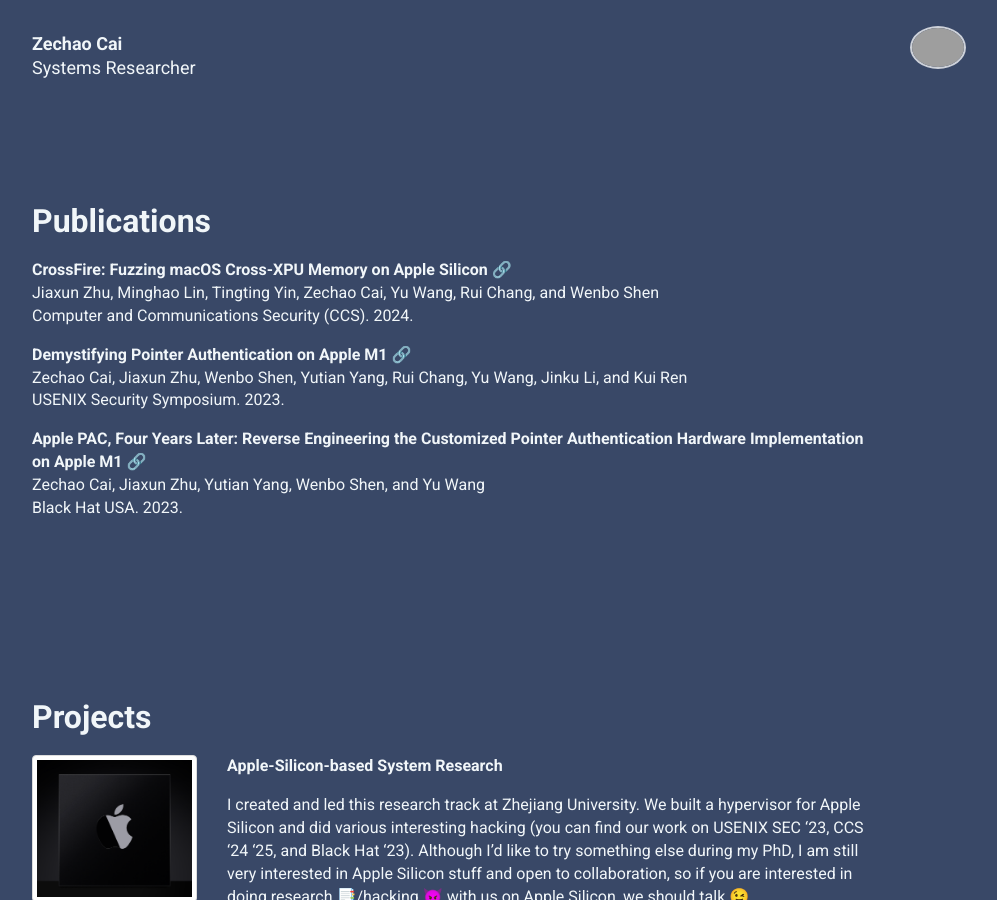
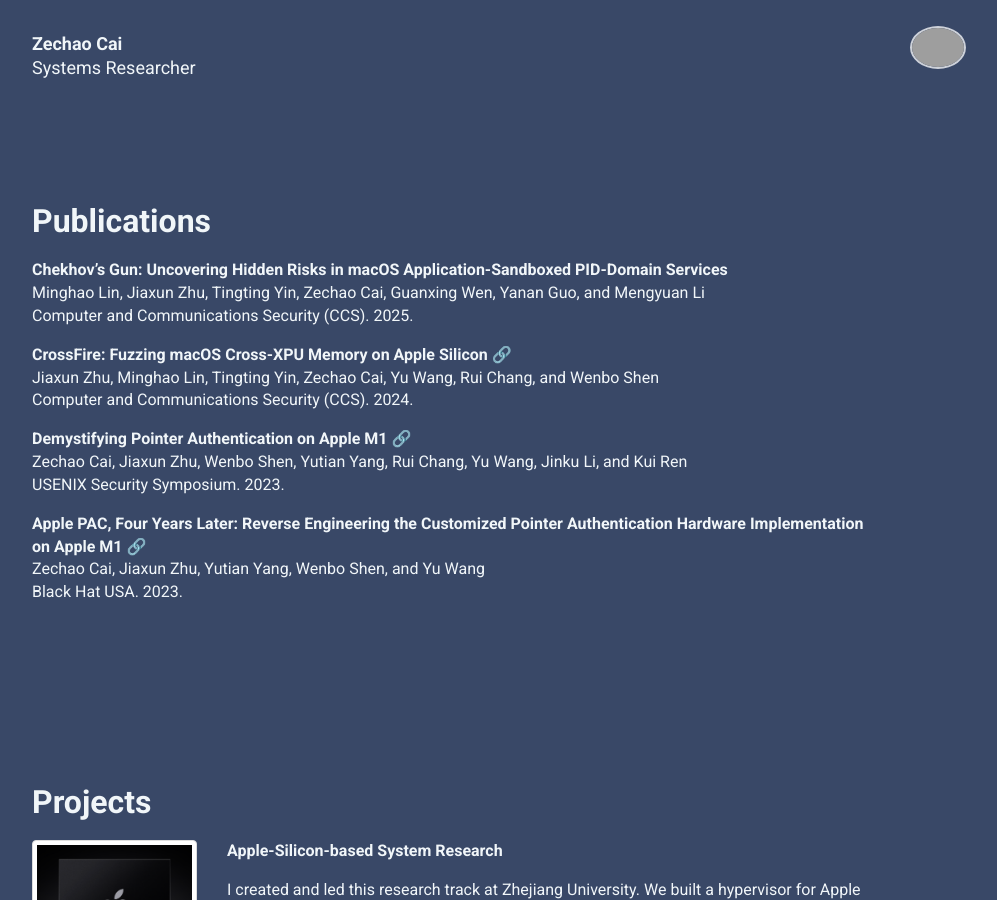
Before and after one commit to zech4o/zech4o.github.io, a Jekyll site: the page built from index.html, in a window 1280 px wide and 900 px high, scrolled down 420 px. Shown: the whole window, without its empty margins (38-1035 px from the left). Built offline with Jekyll 4.4.1, drawn with Linux system fonts in a browser that asks for light colours; nearby versions of some CDN libraries; grey boxes are pictures that could not be loaded.

Commit message:
update 2025-09-23

```diff
--- a/_data/publications.yml
+++ b/_data/publications.yml
@@ -1,3 +1,10 @@
+-
+  type: conference
+  title: "Chekhov’s Gun: Uncovering Hidden Risks in macOS Application-Sandboxed PID-Domain Services"
+  authors: Minghao Lin, Jiaxun Zhu, Tingting Yin, Zechao Cai, Guanxing Wen, Yanan Guo, and Mengyuan Li
+  conference: Computer and Communications Security (CCS). 2025.
+  pdf: https://zechao.org
+  url: https://zechao.org
 -
   type: conference
   title: "CrossFire: Fuzzing macOS Cross-XPU Memory on Apple Silicon 🔗"
```
